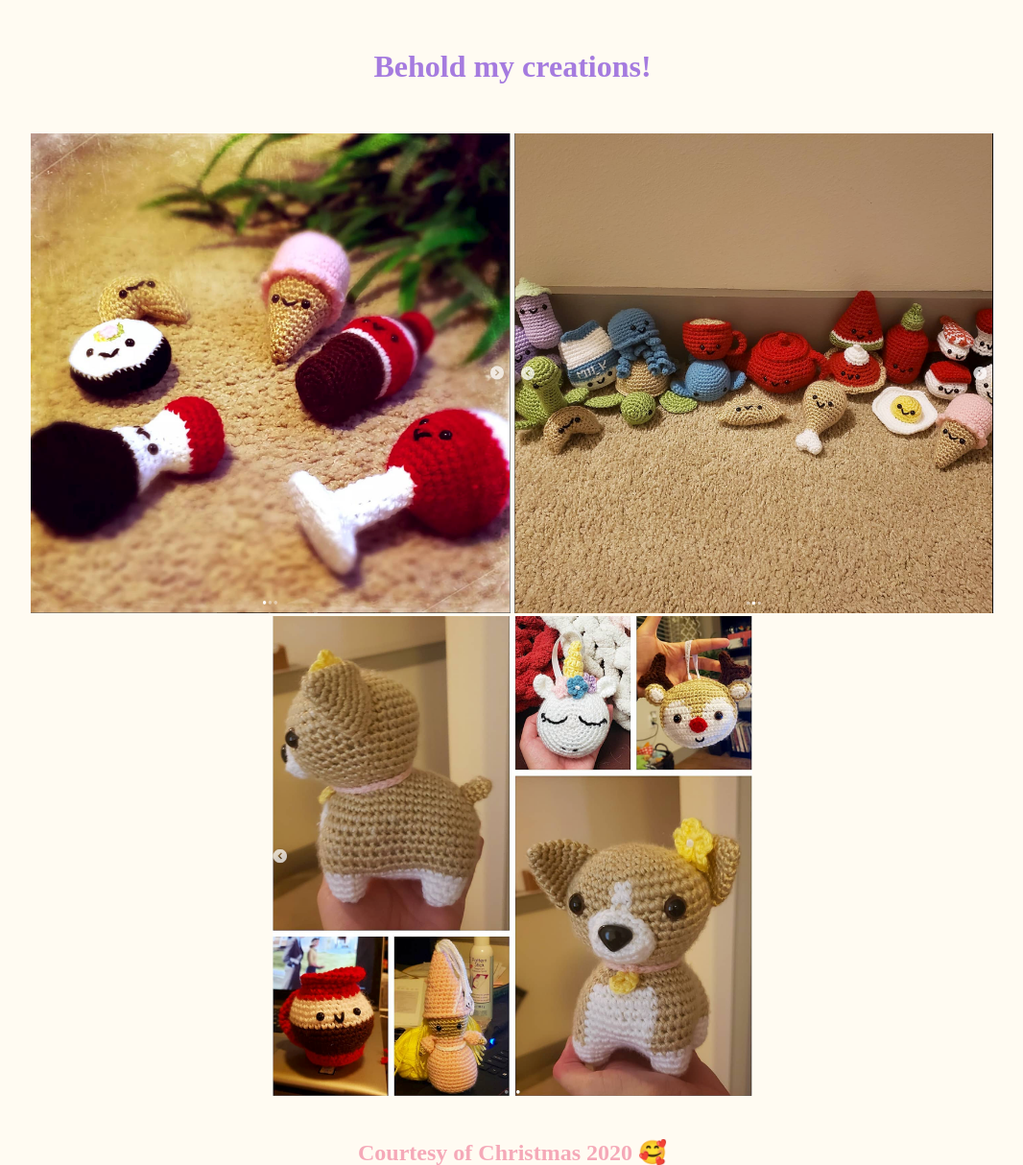
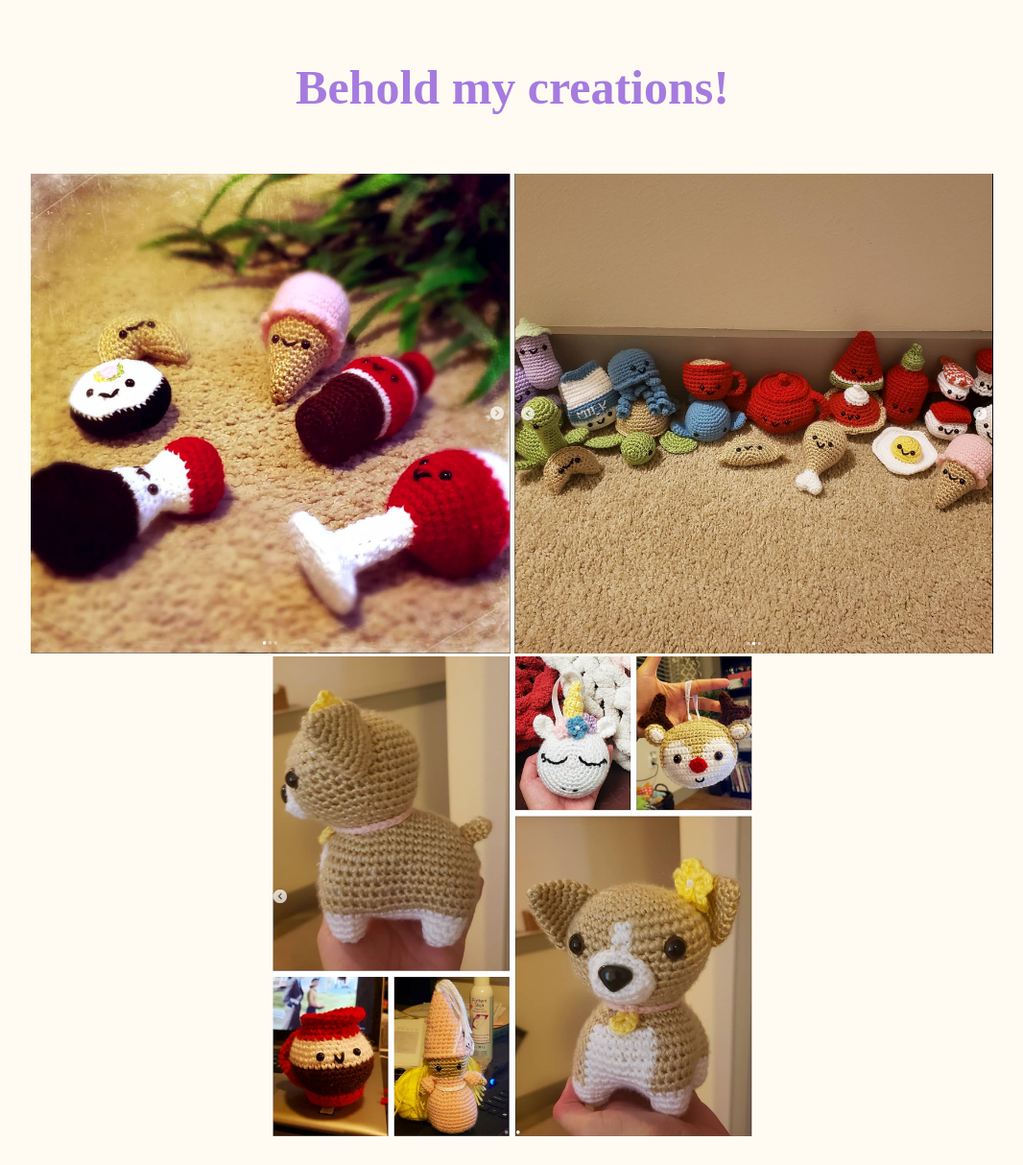
Before and after one commit to kprieto14/HelloHTML, a website built with Vite: page crochet.html in a window 1280 px wide. Shown: the top 1214 px of the page at 96% size, without its empty margins (106-1172 px from the left). Built offline with nearby package versions, Linux system fonts and the light colour scheme; a web font is replaced by a local one.

Commit message:
Fixed code where styling was in html files, and added classes to style in CSS. Also added link sheet for fonts to 2nd page of website.

```diff
--- a/crochet.html
+++ b/crochet.html
@@ -4,6 +4,9 @@
     <meta charset="UTF-8" />
     <link rel="icon" type="image/svg+xml" href="/vite.svg" />
     <link rel="stylesheet" href="src/style.css" />
+    <link rel="preconnect" href="https://fonts.googleapis.com">
+    <link rel="preconnect" href="https://fonts.gstatic.com" crossorigin>
+    <link href="https://fonts.googleapis.com/css2?family=Amatic+SC&family=Bagel+Fat+One&display=swap" rel="stylesheet">
     <meta name="viewport" content="width=device-width, initial-scale=1.0" />
     <title>My Crochet Projects</title>
   </head>
@@ -11,21 +14,18 @@
     <h1>Behold my creations!</h1>
 
     <img
+    class = "crochet-pics"
     src="images/crochet1.png"
-    width="500"
-    height="500"
     alt="Artistic shot of kawaii crochet food items"
     >
     <img
+    class = "crochet-pics"
     src="images/crochet2.png"
-    width="500"
-    height="500"
     alt="Artistic shot of kawaii crochet food items"
     >
     <img
+    class = "crochet-pics"
     src="images/crochet3.png"
-    width="500"
-    height="500"
     alt="Artistic shot of kawaii crochet food items"
     >
 
--- a/src/style.css
+++ b/src/style.css
@@ -15,14 +15,20 @@ body {
 
 h1 {
   font-family: Bagel Fat One;
+  font-size: 50px;
   padding: 2rem;
   color: #a57bdf;
 }
 
 h2 {
   font-family: Amatic Sc;
+  font-size: 40px;
   padding: 1.5rem;
   color: #f5a9b8;
+}
+
+img {
+  width: 125px;
 }
 
 table {
@@ -45,3 +51,8 @@ th:hover {
 td {
   padding: 1.5rem;
 }
+
+.crochet-pics {
+  width: 500px;
+  height: 500px;
+}
```
Also changed, not shown: index.html (+2 -6 lines).
